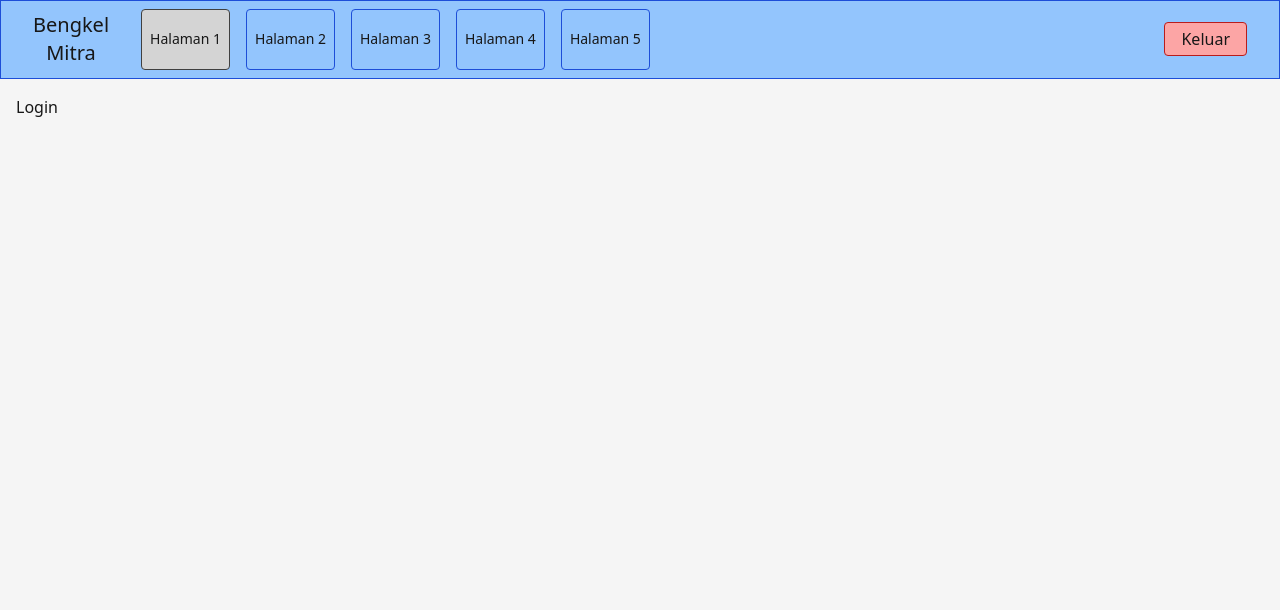
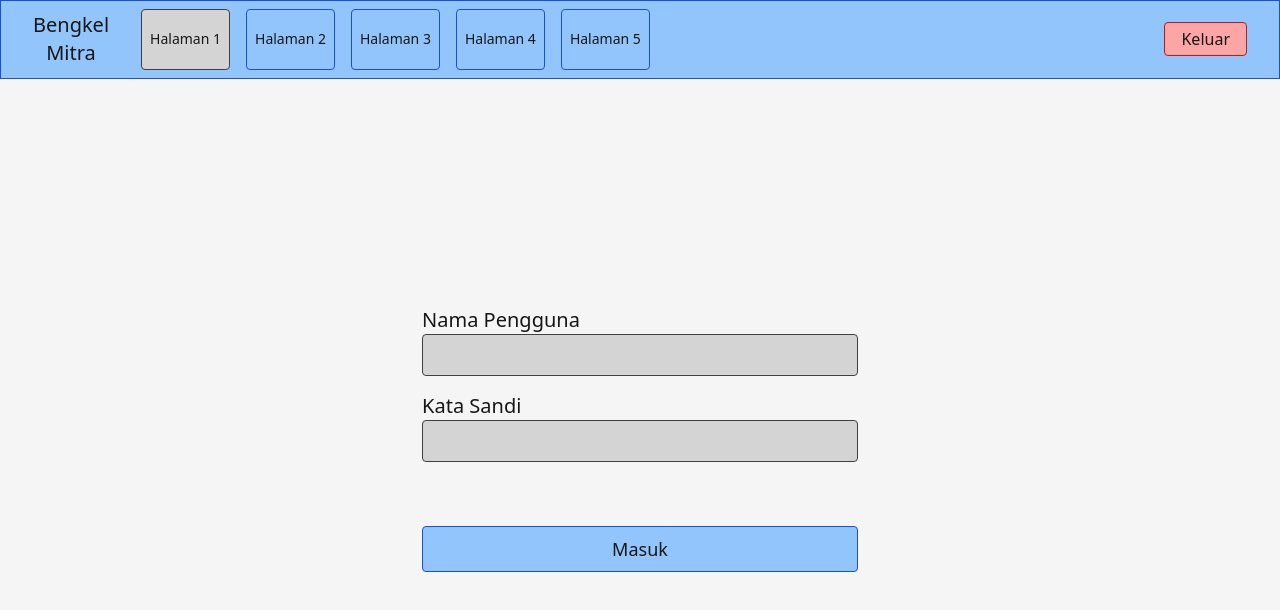
Before and after one commit to GilbyKoloay/Bengkel-Mitra, a React (Create React App) app in the folder FrontEnd/: page /login in a window 1280 px wide. Shown: the top 610 px of the page. Built offline with nearby package versions, Linux system fonts and the light colour scheme.

Commit message:
styled Login page and functionalities

```diff
--- a/FrontEnd/src/pages/login/index.jsx
+++ b/FrontEnd/src/pages/login/index.jsx
@@ -1,5 +1,58 @@
+import { useState } from 'react';
+
+import { Input, Button } from '../../components';
+
+
+
 export default function Login() {
+  const [username, setUsername] = useState('');
+  const [password, setPassword] = useState('');
+  const [isFormSubmitting, setIsFormSubmitting] = useState(false);
+
+
+
+  function formOnSubmit(e) {
+    e.preventDefault();
+    setIsFormSubmitting(true);
+
+    const payload = {username, password};
+    console.log('payload', payload);
+
+    setTimeout(() => {
+      setIsFormSubmitting(false);
+    }, 1000);
+  }
+
+
+
   return (
-    <main>Login</main>
+    <main className='flex justify-center items-center gap-8'>
+      <form onSubmit={formOnSubmit}>
+        <Input
+          label='Nama Pengguna'
+          value={username}
+          onChange={value => setUsername(value)}
+          size='lg'
+          disabled={isFormSubmitting}
+        />
+        <Input
+          className='mt-4'
+          label='Kata Sandi'
+          value={password}
+          onChange={value => setPassword(value)}
+          type='password'
+          size='lg'
+          disabled={isFormSubmitting}
+        />
+        <Button
+          className='mt-16 w-full'
+          label='Masuk'
+          type='submit'
+          size='lg'
+          color='blue'
+          disabled={isFormSubmitting}
+        />
+      </form>
+    </main>
   );
 };
```
